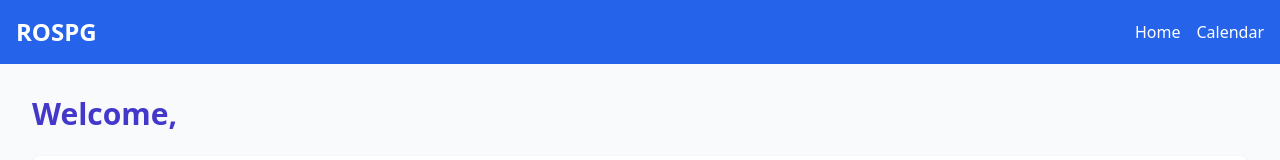
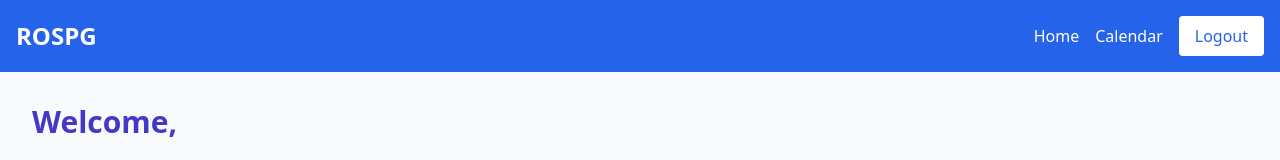
Before and after one commit to ArdenDiago/Chapel_Management_System, a Next.js app: page /admin/user in a window 1280 px wide. Shown: the top 160 px of the page. Built offline with nearby package versions, Linux system fonts and the light colour scheme; no server answers; the database is empty.

Commit message:
Added the logout route

```diff
--- a/src/app/admin/master/page.tsx
+++ b/src/app/admin/master/page.tsx
@@ -1,7 +1,7 @@
 'use client';
 
 import { useState, useEffect } from 'react';
-import NavBar from '../../components/NavBar';
+import NavBarWithLogout from '@/app/components/NavBarWithLogout';
 import Footer from '../../components/Footer';
 import { Calendar, momentLocalizer } from 'react-big-calendar';
 import moment from 'moment';
@@ -152,7 +152,7 @@ export default function MasterAdmin() {
 
     return (
         <div className={`min-h-screen flex flex-col ${showDeleteModal ? "overflow-hidden" : ""}`}>
-            <NavBar />
+            <NavBarWithLogout />
             <main className={`container mx-auto p-4 md:p-8 ${showDeleteModal ? "blur-sm pointer-events-none" : ""}`}>
                 <h1 className="text-3xl font-bold mb-6 text-indigo-700">Welcome, {currentUser}</h1>
 
--- a/src/app/admin/user/page.tsx
+++ b/src/app/admin/user/page.tsx
@@ -1,7 +1,7 @@
 'use client';
 
 import { useState, useEffect } from 'react';
-import NavBar from '../../components/NavBar';
+import NavBarWithLogout from '@/app/components/NavBarWithLogout';
 import Footer from '../../components/Footer';
 import { Calendar, momentLocalizer } from 'react-big-calendar';
 import moment from 'moment';
@@ -48,7 +48,7 @@ export default function MasterAdmin() {
         const decoded = jwtDecode<JWTPayload>(token);
         setCurrentUser(decoded.name as string || "Admin");
       } catch (_err) {
-        console.error("Invalid JWT",_err);
+        console.error("Invalid JWT", _err);
       }
     }
   }, []);
@@ -87,7 +87,7 @@ export default function MasterAdmin() {
 
   return (
     <div className="min-h-screen bg-gray-50 flex flex-col">
-      <NavBar />
+      <NavBarWithLogout />
       <main className="container mx-auto p-4 md:p-8">
         <h1 className="text-3xl font-bold mb-6 text-indigo-700">
           Welcome, {currentUser}
--- a/src/app/components/NavBar.tsx
+++ b/src/app/components/NavBar.tsx
@@ -11,15 +11,17 @@ export default function NavBar() {
                 <h1 className="text-2xl font-bold">ROSPG</h1>
 
                 {/* Desktop Menu */}
-                <div className="hidden md:flex space-x-4">
+                <div className="hidden md:flex space-x-4 items-center justify-center">
                     <Link href="/" className="hover:underline">Home</Link>
                     <Link href="/calendar" className="hover:underline">Calendar</Link>
-                    {/* <Link href="#about" className="hover:underline">About</Link> */}
-                    {/* <Link href="#contact" className="hover:underline">Contact</Link> */}
-                    {/* <Link href="/login" className="bg-white text-blue-600 px-4 py-2 rounded hover:bg-gray-200">
+                    <Link
+                        href="/admin/login"
+                        className="bg-white text-blue-600 px-4 py-2 rounded hover:bg-gray-200"
+                    >
                         Login
-                    </Link> */}
+                    </Link>
                 </div>
+
 
                 {/* Mobile Hamburger */}
                 <button
@@ -33,11 +35,9 @@ export default function NavBar() {
             {/* Mobile Menu */}
             {isOpen && (
                 <div className="md:hidden flex flex-col space-y-2 px-4 pb-4">
-                    <Link href="#home" className="hover:underline">Home</Link>
-                    <Link href="#features" className="hover:underline">Features</Link>
-                    <Link href="#about" className="hover:underline">About</Link>
-                    <Link href="#contact" className="hover:underline">Contact</Link>
-                    <Link href="/login" className="bg-white text-blue-600 px-4 py-2 rounded hover:bg-gray-200 w-fit">
+                    <Link href="/" className="hover:underline">Home</Link>
+                    <Link href="/calendar" className="hover:underline">Calendar</Link>
+                    <Link href="/admin/login" className="bg-white text-blue-600 px-4 py-2 rounded hover:bg-gray-200">
                         Login
                     </Link>
                 </div>
--- /dev/null
+++ b/src/app/components/NavBarWithLogout.tsx
@@ -0,0 +1,64 @@
+"use client";
+import Link from "next/link";
+import { useState } from "react";
+
+export default function NavBarWithLogout() {
+  const [isOpen, setIsOpen] = useState(false);
+
+  const handleLogout = async () => {
+    try {
+      // Delete the cookie by overwriting it with an expired one
+      document.cookie = "token=; path=/; expires=Thu, 01 Jan 1970 00:00:00 GMT";
+      localStorage.removeItem('token');
+      // redirect after logout
+      window.location.href = "/admin/login";
+    } catch (err) {
+      console.error("Logout failed", err);
+    }
+  };
+
+
+  return (
+    <nav className="bg-blue-600 text-white">
+      <div className="container mx-auto flex justify-between items-center p-4">
+        <h1 className="text-2xl font-bold">ROSPG</h1>
+
+        {/* Desktop Menu */}
+        <div className="hidden md:flex space-x-4 items-center justify-center">
+          <Link href="/" className="hover:underline">Home</Link>
+          <Link href="/calendar" className="hover:underline">Calendar</Link>
+
+          <button
+            onClick={handleLogout}
+            className="bg-white text-blue-600 px-4 py-2 rounded hover:bg-gray-200"
+          >
+            Logout
+          </button>
+        </div>
+
+        {/* Mobile Hamburger */}
+        <button
+          onClick={() => setIsOpen(!isOpen)}
+          className="md:hidden focus:outline-none"
+        >
+          {isOpen ? "✖" : "☰"}
+        </button>
+      </div>
+
+      {/* Mobile Menu */}
+      {isOpen && (
+        <div className="md:hidden flex flex-col space-y-2 px-4 pb-4">
+          <Link href="/" className="hover:underline">Home</Link>
+          <Link href="/calendar" className="hover:underline">Calendar</Link>
+
+          <button
+            onClick={handleLogout}
+            className="bg-white text-blue-600 px-4 py-2 rounded hover:bg-gray-200"
+          >
+            Logout
+          </button>
+        </div>
+      )}
+    </nav>
+  );
+}
--- a/src/app/page.tsx
+++ b/src/app/page.tsx
@@ -14,7 +14,6 @@ export default function Home() {
           <h1 className="text-4xl md:text-5xl font-extrabold mb-6 text-indigo-800">Jai Yesu 🙏</h1>
           <p className="text-lg md:text-xl text-gray-700 mb-6">
             Tentative start date of the 13 Hours in the Chapel is <strong>9th September 2025</strong>.
-            We need about <strong>10 volunteers</strong> to help manage the bookings.
           </p>
           <Link
             href="/registration"
--- a/src/models/users.js
+++ b/src/models/users.js
@@ -2,10 +2,16 @@
 import mongoose from 'mongoose';
 
 const UserSchema = new mongoose.Schema({
-  name: { type: String, required: true, unique: true },
+  name: {
+    type: String,
+    required: true,
+    unique: true,
+    set: (v) => v.toUpperCase()  // <-- Always store uppercase
+  },
   passwordHash: { type: String, required: true },
   role: { type: String, enum: ['master', 'admin'], default: 'admin' },
   created_at: { type: Date, default: Date.now }
 });
 
+
 export default mongoose.models.User || mongoose.model('User', UserSchema);
```
